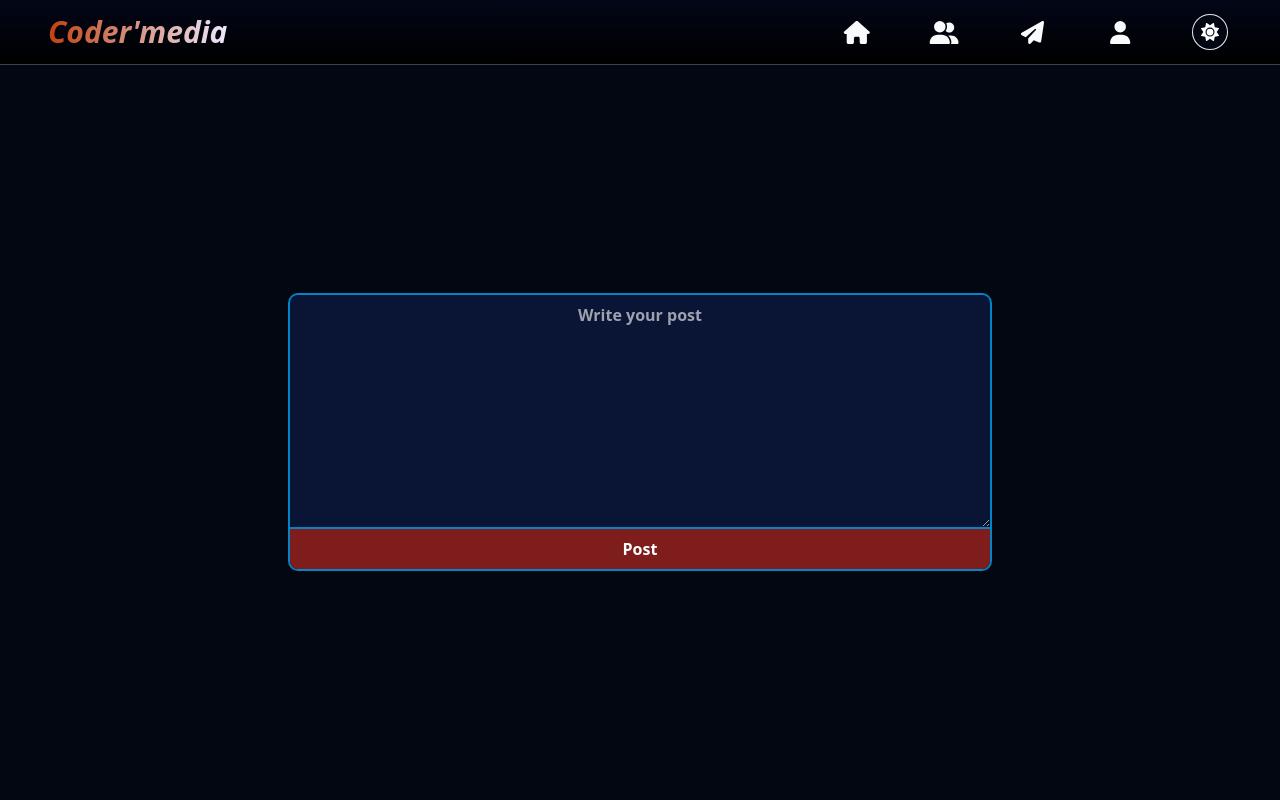
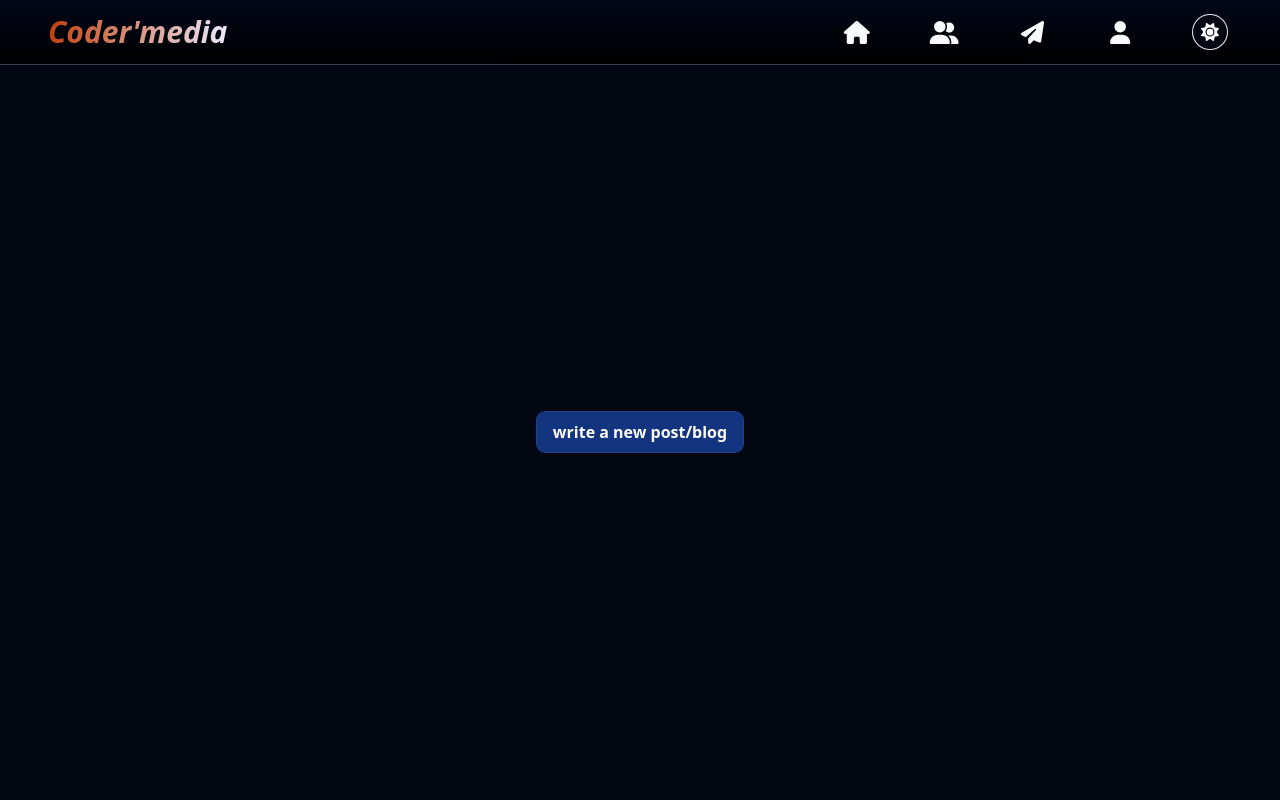
Before and after one commit to abhis12321/Coder-Channel, a Next.js app: page / in a window 1280 px wide. Shown: the top 800 px of the page. Built offline with nearby package versions, Linux system fonts and the light colour scheme.

Commit message:
More functionalty added in post-form form quality improvement

```diff
--- a/src/app/_components/Footer.js
+++ b/src/app/_components/Footer.js
@@ -77,7 +77,7 @@ export default function Footer() {
         </div>
       </div>
 
-      <div className="text-gray-100 text-center pt-3 font-semibold overflow-hidden"><span className="font-extrabold">&copy;</span>Coder&apos;media! A public social-media platform.</div>
+      <div className="text-gray-100 text-center pt-3 pb-2 font-semibold overflow-hidden"><span className="font-extrabold">&copy;</span>Coder&apos;media! A public social-media platform.</div>
     </div>
   )
 }
--- a/src/app/_components/PostForm.js
+++ b/src/app/_components/PostForm.js
@@ -1,24 +1,25 @@
 "use client"
 import React, { useState } from 'react'
+import { useAuth } from './AuthProvider';
 
-export default function Page() {
-    const [subject, setSubject] = useState('');
-    const [message, setMessage] = useState('');
+export default function Page({setPostForm}) {
+    const [blog, setBlog] = useState('');
+    const USER = useAuth();
 
     const handleSubmit = e => {
         e.preventDefault();
-        console.log(email, subject, message);
+        console.log(blog , USER?.user?.name);
 
 
 
-        setSubject('');
-        setMessage('');
+        setBlog('');
+        setPostForm(false)
     }
 
     return (
-        <form className="flex flex-col text-violet-950 dark:text-white bg-white dark:bg-blue-900/15 w-[98%] max-w-[700px] rounded-lg ring-2 ring-cyan-950 dark:ring-sky-600 relative overflow-hidden" onSubmit={handleSubmit}>
-            <textarea value={message} onChange={e => setMessage(e.target.value)} placeholder='Write your post' cols="30" rows="9" className='bg-inherit p-2 text-center outline-none rounded' required></textarea>
-            <input type="submit" value={'Post'} placeholder='Enter your subject/topic' className='text-white bg-red-900 hover:bg-red-700 active:bg-violet-900 p-2 text-center outline-none font-bold cursor-pointer border-t-2 border-cyan-950 dark:border-sky-600' required />
+        <form className="flex flex-col text-violet-950 dark:text-white bg-white dark:bg-blue-900/15 dark:focus-within:bg-blue-900/10 w-[98%] xs:w-[80%] sm:w-[65%] max-w-[600px] rounded-lg ring-1 focus-within:ring-2 ring-cyan-950 dark:ring-sky-600 relative overflow-hidden" onSubmit={handleSubmit}>
+            <textarea value={blog} onChange={e => setBlog(e.target.value)} placeholder='Write your post/blog' cols="30" rows="9" className='bg-transparent m-3 p-1 outline-none rounded' required></textarea>
+            <input type="submit" value={'Post'} placeholder='Enter your subject/topic' className='text-white bg-red-900 hover:bg-red-700 active:bg-violet-900 p-2 text-center outline-none font-bold cursor-pointer border-t-[2px] border-cyan-950 dark:border-sky-600' required />
         </form>
     )
 }
--- a/src/app/page.js
+++ b/src/app/page.js
@@ -1,11 +1,18 @@
-
-import React from 'react'
+"use client"
+import React, { useState } from 'react'
 import PostForm from './_components/PostForm'
 
-export default function page() {
+export default function Page() {
+  const [postForm , setPostForm] = useState(false);
+
   return (
-    <div className='flex flex-col items-center justify-center font-semibold' style={{minHeight:"calc(100vh - 4rem"}}>
-      <PostForm />
+    <div className='flex flex-col gap-3 items-center justify-center font-semibold' style={{minHeight:"calc(100vh - 4rem"}}>
+      {
+        postForm ?
+        <PostForm setPostForm={setPostForm}/>
+        :
+        <h1 className="py-2 px-4 bg-blue-600/50 rounded-lg cursor-pointer hover:bg-blue-600/20 ring-1 hover:ring-white text-white" onClick={e => setPostForm(true)}>write a new post/blog</h1>
+      }
     </div>
   )
 }
```
